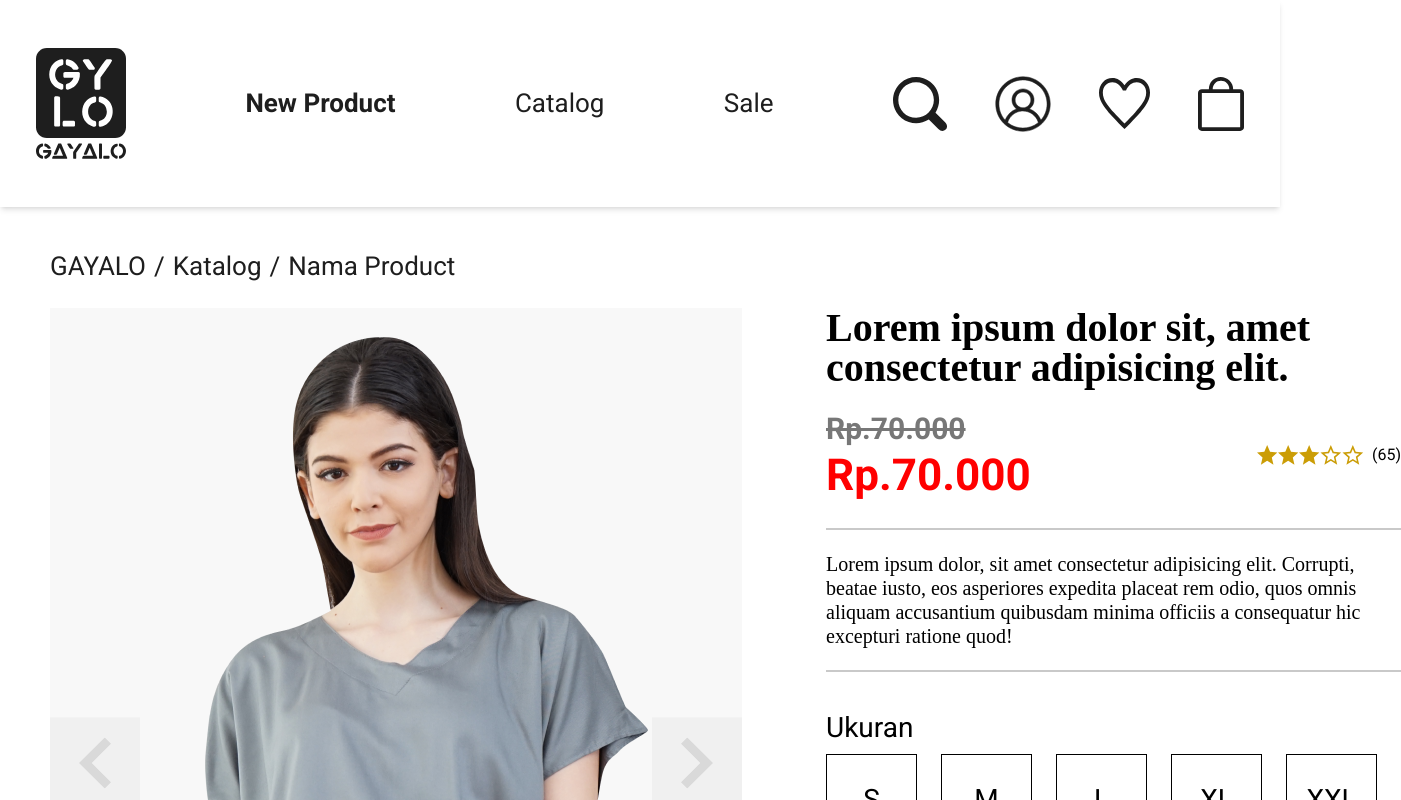
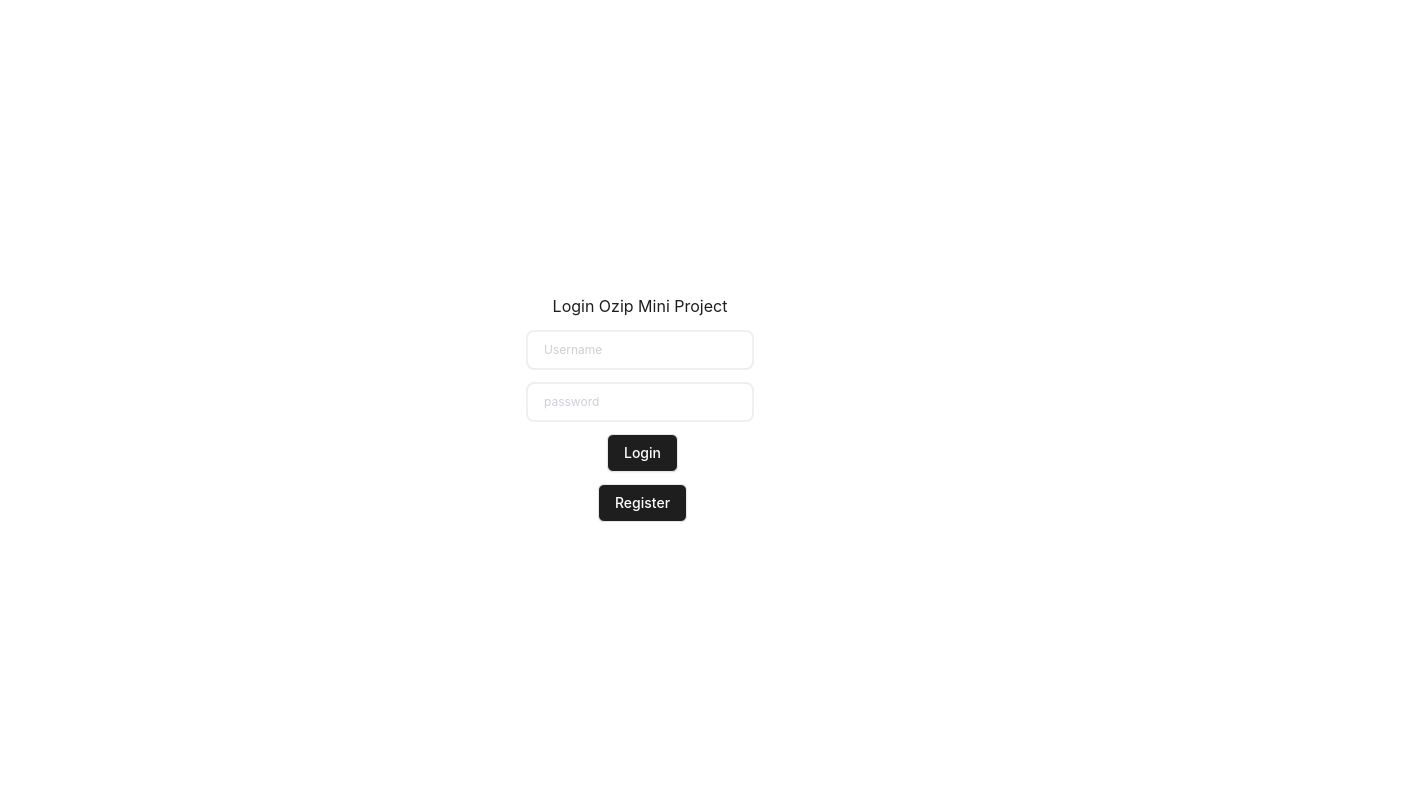
Before and after one commit to mzbudi/ozip-mini-project-frontend, a React (Create React App) app: page /auth in a window 1280 px wide. Shown: the top 800 px of the page, 1401 px wide, since content can reach past the window. Built offline with nearby package versions, Linux system fonts and the light colour scheme; a web font is replaced by a local one.

Commit message:
Add: React Router Dom, Auth Page

```diff
--- a/package.json
+++ b/package.json
@@ -15,6 +15,7 @@
     "react": "^18.2.0",
     "react-dom": "^18.2.0",
     "react-redux": "^8.0.5",
+    "react-router-dom": "^6.7.0",
     "react-scripts": "5.0.1",
     "typescript": "^4.9.4",
     "web-vitals": "^2.1.4"
--- /dev/null
+++ b/src/AppRouter.tsx
@@ -0,0 +1,18 @@
+import React from "react";
+import { BrowserRouter, Routes, Route } from "react-router-dom";
+
+import App from "./App";
+import Authentication from "./pages/Authentication";
+
+const AppRouter: React.FC = () => {
+  return (
+    <BrowserRouter>
+      <Routes>
+        <Route path="/" element={<App />} />
+        <Route path="/auth" element={<Authentication />} />
+      </Routes>
+    </BrowserRouter>
+  );
+};
+
+export default AppRouter;
--- a/src/index.tsx
+++ b/src/index.tsx
@@ -1,18 +1,18 @@
-import React from 'react';
-import { createRoot } from 'react-dom/client';
-import { Provider } from 'react-redux';
-import { store } from './app/store';
-import App from './App';
-import reportWebVitals from './reportWebVitals';
-import './index.css';
+import React from "react";
+import { createRoot } from "react-dom/client";
+import { Provider } from "react-redux";
+import { store } from "./app/store";
+import AppRouter from "./AppRouter";
+import reportWebVitals from "./reportWebVitals";
+import "./index.css";
 
-const container = document.getElementById('root')!;
+const container = document.getElementById("root")!;
 const root = createRoot(container);
 
 root.render(
   <React.StrictMode>
     <Provider store={store}>
-      <App />
+      <AppRouter />
     </Provider>
   </React.StrictMode>
 );
--- /dev/null
+++ b/src/pages/Authentication.tsx
@@ -0,0 +1,127 @@
+import React, { useState } from "react";
+// import { useDispatch, useSelector } from "react-redux";
+
+// import Modal from "../components/Modal";
+
+const Authentication: React.FC = () => {
+  //   const dispatch = useDispatch();
+
+  const [email, setUsername] = useState("");
+  const [password, setPassword] = useState("");
+  const [registEmail, setRegistEmail] = useState("");
+  const [registPassword, setRegistPassword] = useState("");
+  const [name, setName] = useState("");
+  const [currentLayout, setCurrentLayout] = useState("login");
+
+  const handleUsername = (e: React.ChangeEvent<HTMLInputElement>) => {
+    setUsername(e.target.value);
+  };
+
+  const handlePassword = (e: React.ChangeEvent<HTMLInputElement>) => {
+    setPassword(e.target.value);
+  };
+
+  const handleRegistUsername = (e: React.ChangeEvent<HTMLInputElement>) => {
+    setRegistEmail(e.target.value);
+  };
+
+  const handleRegistPassword = (e: React.ChangeEvent<HTMLInputElement>) => {
+    setRegistPassword(e.target.value);
+  };
+
+  const handleName = (e: React.ChangeEvent<HTMLInputElement>) => {
+    setName(e.target.value);
+  };
+
+  return (
+    <div className="flex justify-center items-center h-screen w-screen">
+      <div
+        className={`overflow-hidden transition-all duration-300 ${
+          currentLayout === "login"
+            ? "translate-x-0 max-w-screen"
+            : "w-0 translate-x-[-100%]"
+        }`}
+      >
+        <div className="w-full px-4 mt-4 flex flex-col items-center justify-center space-y-3">
+          <p className="font-nunito text-primary">Login Ozip Mini Project</p>
+          <input
+            type="text"
+            placeholder="Username"
+            value={email}
+            onChange={handleUsername}
+            className="w-full border-2 border-[#E0E0E0] focus:outline-primary focus:caret-primary active:outline-borderPrimary rounded-lg px-4 py-2 mt-2 text-xs leading-5 opacity-50"
+          />
+          <input
+            type="password"
+            placeholder="password"
+            value={password}
+            onChange={handlePassword}
+            className="w-full border-2 border-[#E0E0E0] focus:outline-primary focus:caret-primary active:outline-borderPrimary rounded-lg px-4 py-2 mt-2 text-xs leading-5 opacity-50"
+          />
+          <button
+            onClick={() => {}}
+            className="flex flex-row justify-center ml-[5px] rounded-md shadow-sm border border-borderPrimary bg-primary px-4 py-2 text-sm font-medium text-white hover:bg-borderPrimary focus:outline-none focus-visible:ring-2 focus-visible:ring-borderPrimary focus-visible:ring-offset-2"
+          >
+            Login
+          </button>
+
+          <button
+            onClick={() => setCurrentLayout("register")}
+            className="flex flex-row justify-center ml-[5px] rounded-md shadow-sm border border-borderPrimary bg-primary px-4 py-2 text-sm font-medium text-white hover:bg-borderPrimary focus:outline-none focus-visible:ring-2 focus-visible:ring-borderPrimary focus-visible:ring-offset-2"
+          >
+            Register
+          </button>
+        </div>
+      </div>
+
+      <div
+        className={`overflow-hidden transition-all duration-300 ${
+          currentLayout === "register"
+            ? "translate-x-0 max-w-screen"
+            : "w-0 translate-x-[-100%]"
+        }`}
+      >
+        <div className="w-full px-4 mt-4 flex flex-col items-center justify-center space-y-3">
+          <p className="font-nunito text-primary">Register Ozip Mini Project</p>
+          <input
+            type="text"
+            placeholder="Name"
+            value={name}
+            onChange={handleName}
+            className="w-full border-2 border-[#E0E0E0] focus:outline-primary focus:caret-primary active:outline-borderPrimary rounded-lg px-4 py-2 mt-2 text-xs leading-5 opacity-50"
+          />
+          <input
+            type="text"
+            placeholder="Username"
+            value={registEmail}
+            onChange={handleRegistUsername}
+            className="w-full border-2 border-[#E0E0E0] focus:outline-primary focus:caret-primary active:outline-borderPrimary rounded-lg px-4 py-2 mt-2 text-xs leading-5 opacity-50"
+          />
+          <input
+            type="password"
+            placeholder="Password"
+            value={registPassword}
+            onChange={handleRegistPassword}
+            className="w-full border-2 border-[#E0E0E0] focus:outline-primary focus:caret-primary active:outline-borderPrimary rounded-lg px-4 py-2 mt-2 text-xs leading-5 opacity-50"
+          />
+
+          <button
+            onClick={() => {}}
+            className="flex flex-row justify-center ml-[5px] rounded-md shadow-sm border border-borderPrimary bg-primary px-4 py-2 text-sm font-medium text-white hover:bg-borderPrimary focus:outline-none focus-visible:ring-2 focus-visible:ring-borderPrimary focus-visible:ring-offset-2"
+          >
+            Register
+          </button>
+
+          <button
+            onClick={() => setCurrentLayout("login")}
+            className="flex flex-row justify-center ml-[5px] rounded-md shadow-sm border border-borderPrimary bg-primary px-4 py-2 text-sm font-medium text-white hover:bg-borderPrimary focus:outline-none focus-visible:ring-2 focus-visible:ring-borderPrimary focus-visible:ring-offset-2"
+          >
+            <span>{"<"}</span>
+          </button>
+        </div>
+      </div>
+    </div>
+  );
+};
+
+export default Authentication;
```
Also changed, not shown: 1 other file (tests, documents, lock files or other folders).
